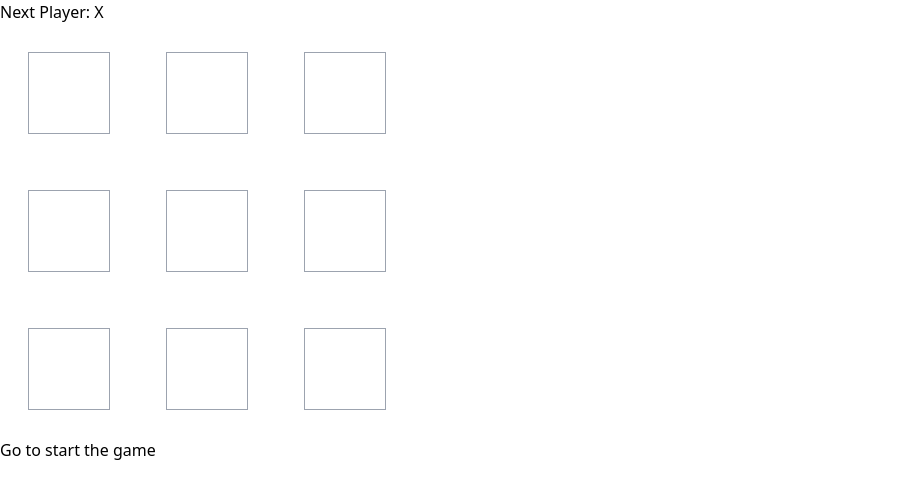
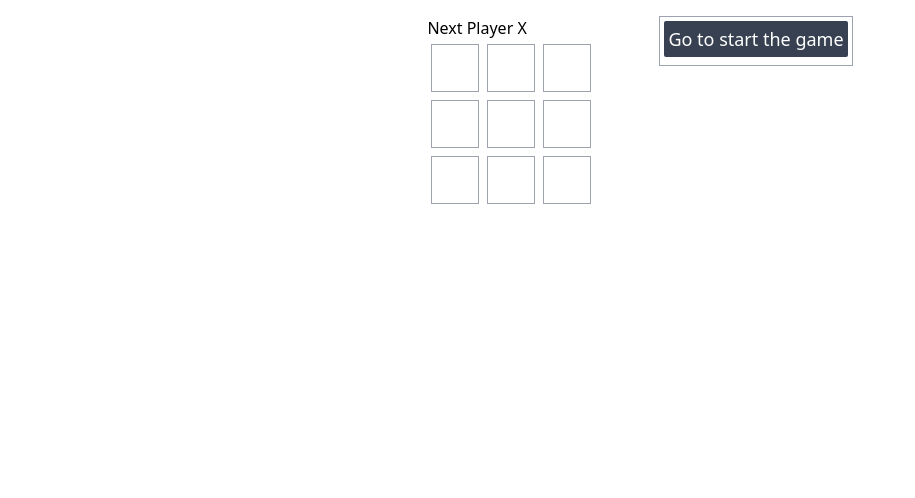
Before and after one commit to kaiyumdev/tic-tac-toe, a React (Vite) app: page / in a window 1280 px wide. Shown: the top 498 px of the page, without its empty margins (0-915 px from the left). Built offline with nearby package versions, Linux system fonts and the light colour scheme.

Commit message:
feat(style & functionality): Implements style & functionality successfully

```diff
--- a/src/App.jsx
+++ b/src/App.jsx
@@ -1,15 +1,17 @@
-/* eslint-disable react/jsx-key */
 /* eslint-disable react/prop-types */
-/* eslint-disable no-unused-vars */
-
+/*
+   Game
+    -> Board
+        -> Square
+    -> History
+*/
 import { useState } from "react";
 
-/* eslint-disable react-refresh/only-export-components */
 function Square({ value, onSquareClick }) {
   return (
     <button
+      className="bg-white border border-gray-400 h-12 w-12 m-1 leading-9 text-lg"
       onClick={onSquareClick}
-      className="bg-white m-10 p-10 border border-gray-400 h-12 w-12 m-1 leading-9 text-lg m-7"
     >
       {value}
     </button>
@@ -23,10 +25,10 @@ function Board({ xIsNext, squares, onPlay }) {
   if (winner) {
     status = `Winner: ${winner}`;
   } else {
-    status = "Next Player: " + (xIsNext ? "X" : "o");
+    status = "Next Player " + (xIsNext ? "X" : "O");
   }
 
-  function handleClick(i) {
+  function handClick(i) {
     if (squares[i] || calculateWinner(squares)) {
       return;
     }
@@ -34,65 +36,41 @@ function Board({ xIsNext, squares, onPlay }) {
     if (xIsNext) {
       nextSquares[i] = "X";
     } else {
-      nextSquares[i] = "o";
+      nextSquares[i] = "O";
     }
     onPlay(nextSquares);
   }
-
   return (
     <>
       <div>{status}</div>
       <div className="flex">
-        <Square
-          value={squares[0]}
-          onSquareClick={() => handleClick(0)}
-        ></Square>
-        <Square
-          value={squares[1]}
-          onSquareClick={() => handleClick(1)}
-        ></Square>
-        <Square
-          value={squares[2]}
-          onSquareClick={() => handleClick(2)}
-        ></Square>
+        <Square value={squares[0]} onSquareClick={() => handClick(0)} />
+        <Square value={squares[1]} onSquareClick={() => handClick(1)} />
+        <Square value={squares[2]} onSquareClick={() => handClick(2)} />
       </div>
+
       <div className="flex">
-        <Square
-          value={squares[3]}
-          onSquareClick={() => handleClick(3)}
-        ></Square>
-        <Square
-          value={squares[4]}
-          onSquareClick={() => handleClick(4)}
-        ></Square>
-        <Square
-          value={squares[5]}
-          onSquareClick={() => handleClick(5)}
-        ></Square>
+        <Square value={squares[3]} onSquareClick={() => handClick(3)} />
+        <Square value={squares[4]} onSquareClick={() => handClick(4)} />
+        <Square value={squares[5]} onSquareClick={() => handClick(5)} />
       </div>
+
       <div className="flex">
-        <Square
-          value={squares[6]}
-          onSquareClick={() => handleClick(6)}
-        ></Square>
-        <Square
-          value={squares[7]}
-          onSquareClick={() => handleClick(7)}
-        ></Square>
-        <Square
-          value={squares[8]}
-          onSquareClick={() => handleClick(8)}
-        ></Square>
+        <Square value={squares[6]} onSquareClick={() => handClick(6)} />
+        <Square value={squares[7]} onSquareClick={() => handClick(7)} />
+        <Square value={squares[8]} onSquareClick={() => handClick(8)} />
       </div>
     </>
   );
 }
+
 export default function Game() {
   const [history, setHistory] = useState([Array(9).fill(null)]);
   const [xIsNext, setXIsNext] = useState(true);
   const [currentMove, setCurrentMove] = useState(0);
 
   const currentSquares = history[currentMove];
+
   function handlePlay(nextSquares) {
     setXIsNext(!xIsNext);
     const nextHistory = [...history.slice(0, currentMove + 1), nextSquares];
@@ -113,22 +91,19 @@ export default function Game() {
       description = `Go to start the game`;
     }
     return (
-      <li key={move}>
+      <li key={move} className="bg-gray-700 text-white mb-1 p-1 rounded-sm">
         <button onClick={() => jumpTo(move)}>{description}</button>
       </li>
     );
   });
+
   return (
-    <div>
-      <div>
-        <Board
-          xIsNext={xIsNext}
-          squares={currentSquares}
-          onPlay={handlePlay}
-        ></Board>
+    <div className="flex justify-center p-4">
+      <div className="mr-16">
+        <Board xIsNext={xIsNext} squares={currentSquares} onPlay={handlePlay} />
       </div>
       <div>
-        <ol>{moves}</ol>
+        <ol className="border border-gray-400 p-1 text-lg">{moves}</ol>
       </div>
     </div>
   );
```
